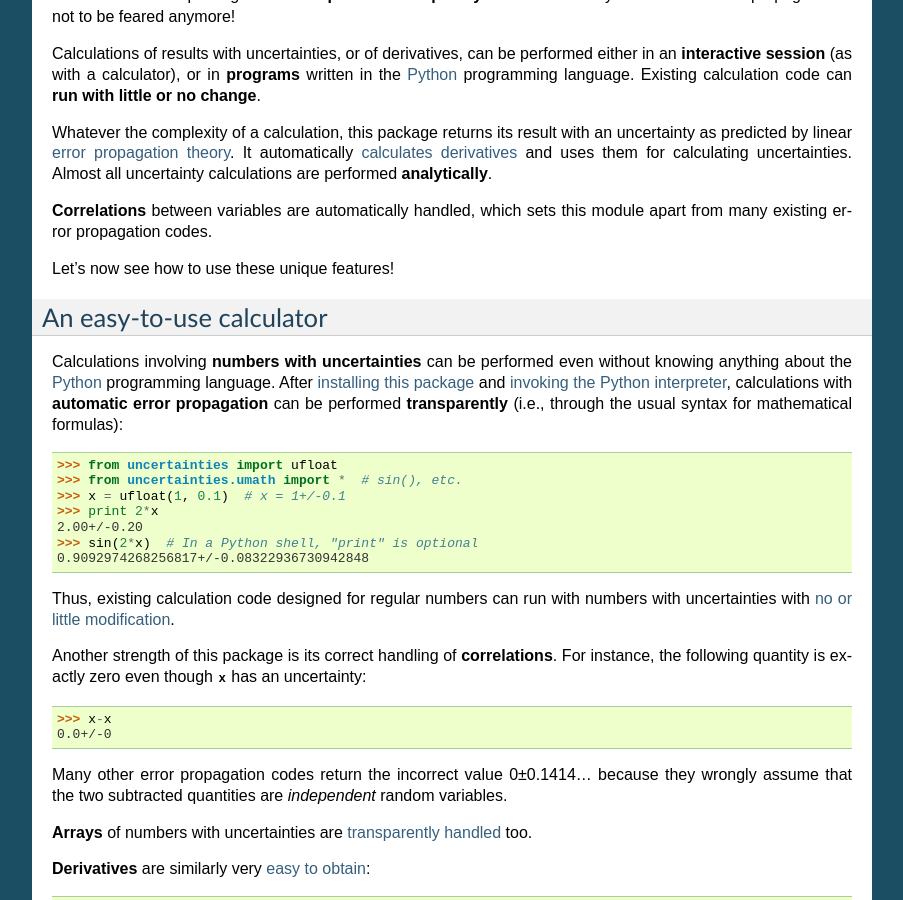
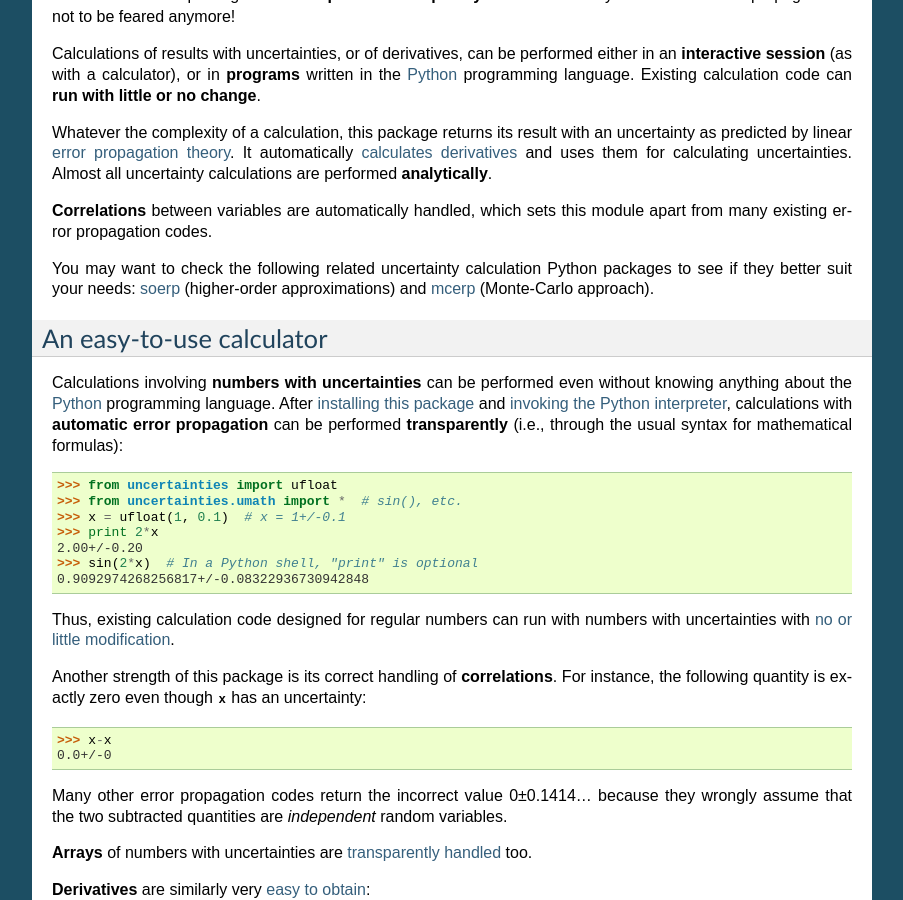
Before and after one commit to lmfit/uncertainties, a Sphinx documentation site: the page built from doc/index.rst, in a window 1280 px wide and 900 px high, scrolled down 524 px. Shown: the whole window, without its empty margins (198-1101 px from the left). Built offline with Sphinx 7.4.7, drawn with Linux system fonts in a browser that asks for light colours; the version number is read from the project's files by our own code.

Commit message:
Added links to two Python uncertainty calculation packages that recently appeared.

```diff
--- a/doc/index.rst
+++ b/doc/index.rst
@@ -30,7 +30,9 @@ calculations are performed **analytically**.
 **Correlations** between variables are automatically handled, which
 sets this module apart from many existing error propagation codes.
 
-Let's now see how to use these unique features!
+You may want to check the following related uncertainty calculation
+Python packages to see if they better suit your needs: soerp_
+(higher-order approximations) and mcerp_ (Monte-Carlo approach).
 
 .. index:: calculator
 
@@ -399,3 +401,5 @@ following options can be chosen:
 .. _NumPy: http://numpy.scipy.org/
 .. _donating $10: donations_
 .. _version history: https://pypi.python.org/pypi/uncertainties#version-history
+.. _soerp: https://pypi.python.org/pypi/soerp
+.. _mcerp: https://pypi.python.org/pypi/mcerp
```
